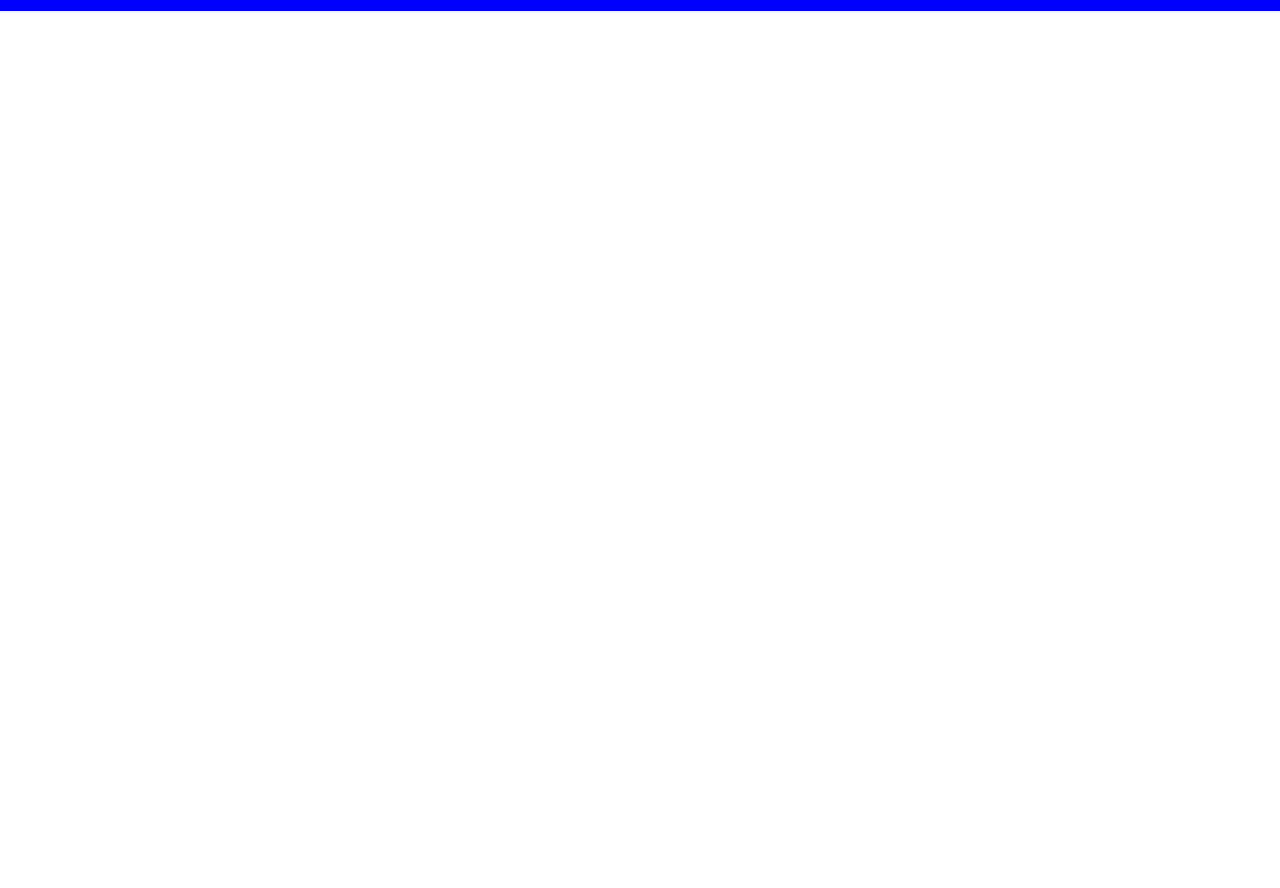
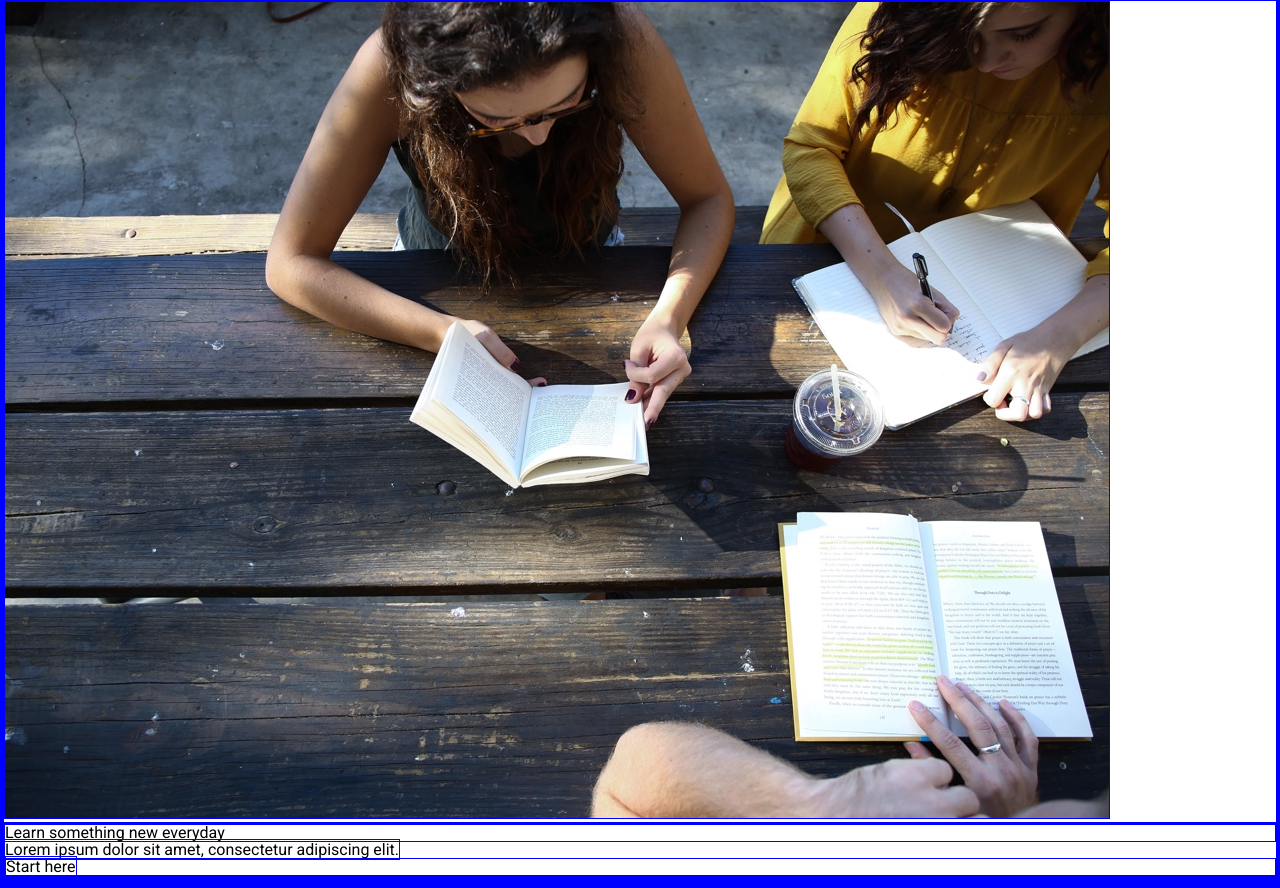
Before and after one commit to morbidlust/colmar, a plain HTML site: page index.html in a window 1280 px wide. Shown: the part 69-957 px from the top of the page. Before the commit the page ends 800 px from the top, so only its background shows below. Drawn offline with Linux system fonts and the light colour scheme.

Commit message:
Complete 'learn something' content.

```diff
--- a/index.html
+++ b/index.html
@@ -27,7 +27,16 @@
 
     <!-- Learn something section -->
     <div class="learn">
-
+      <div class="image">
+        <img src="./resources/images/banner.jpg" alt="Students reading">
+      </div>
+      <div class="text">
+        <h2>Learn something new everyday</h2>
+        <span>Lorem ipsum dolor sit amet, consectetur adipiscing elit.</span>
+        <div class="button">
+          <span>Start here</span>
+        </div>
+      </div>
     </div>
 
     <!-- Keep Practicing / intro section -->
```
